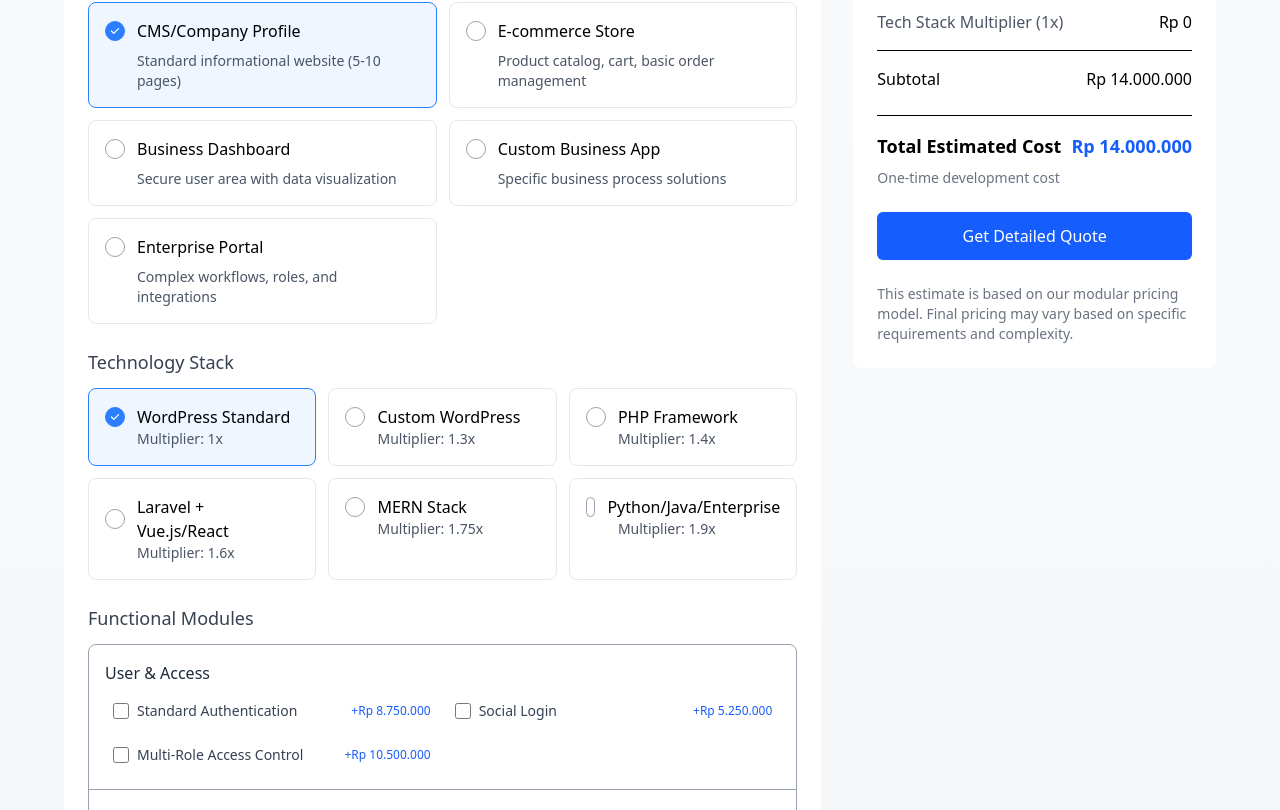
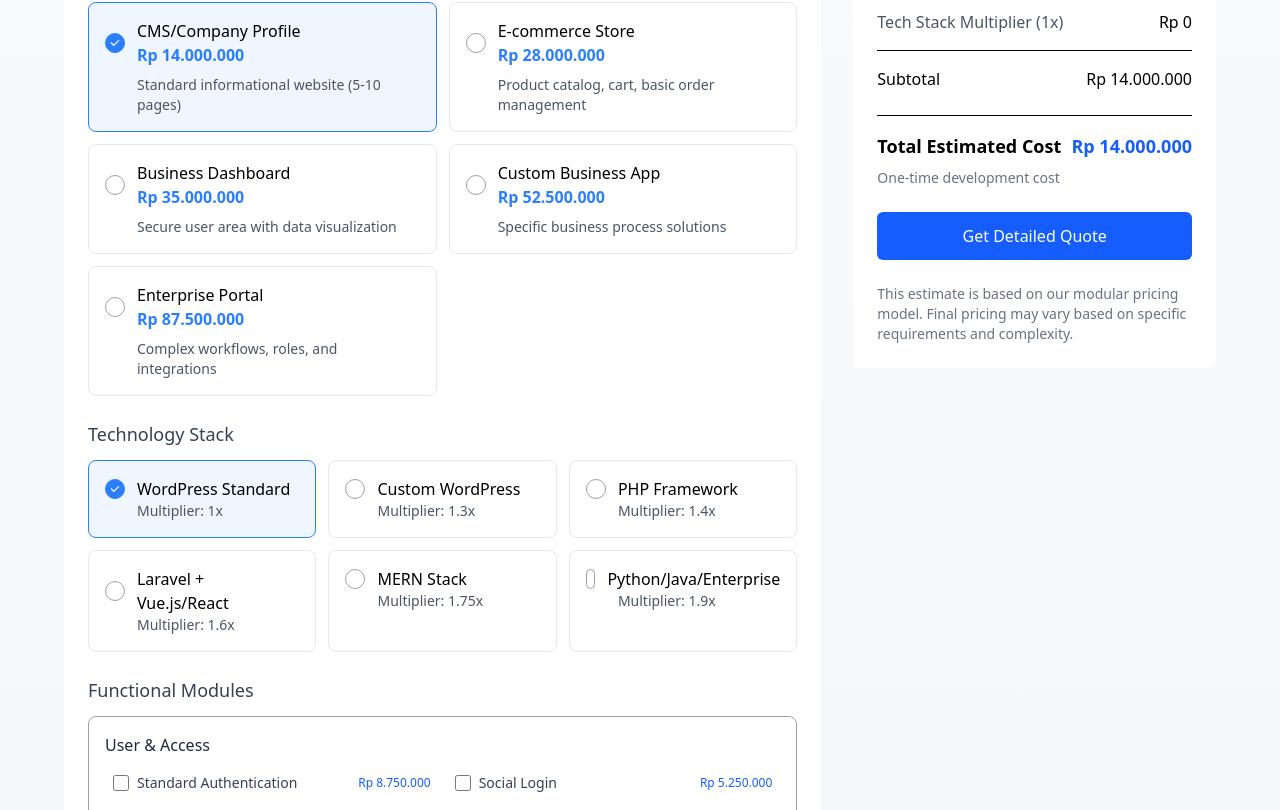
Before and after one commit to MBrillian354/web-dev-pricing-v2, a React (Vite) app: page / in a window 1280 px wide. Shown: the part 290-1100 px from the top of the page. Built offline with nearby package versions, Linux system fonts and the light colour scheme.

Commit message:
Adjust prices in selectors
Adds formatted currency display for base type and module prices using the formatCurrency utility.

Enhances clarity for users by showing prices directly in BaseTypeSelector and ModuleSelector components.

```diff
--- a/src/components/BaseTypeSelector.jsx
+++ b/src/components/BaseTypeSelector.jsx
@@ -1,4 +1,5 @@
 import React from "react";
+import { formatCurrency } from "../utils/formatCurrency";
 
 const BaseTypeSelector = ({ baseTypes, selectedBase, onSelect }) => {
     return (
@@ -39,7 +40,14 @@ const BaseTypeSelector = ({ baseTypes, selectedBase, onSelect }) => {
                                     </svg>
                                 )}
                             </div>
-                            <span className="font-medium">{base.label}</span>
+                            <div className="flex-1">
+                                <span className="font-medium">
+                                    {base.label}
+                                </span>
+                                <div className="font-semibold text-blue-500">
+                                    {formatCurrency(base.price)}
+                                </div>
+                            </div>
                         </div>
                         <p className="text-sm text-gray-600 ml-8">
                             {base.desc}
--- a/src/components/ModuleSelector.jsx
+++ b/src/components/ModuleSelector.jsx
@@ -46,7 +46,7 @@ const ModuleSelector = ({ selectedModules, onToggle }) => {
                                             {module.label}
                                         </label>
                                         <span className="text-xs font-medium text-blue-600">
-                                            +{formatCurrency(module.price)}
+                                            {formatCurrency(module.price)}
                                         </span>
                                     </div>
                                 ))}
```
